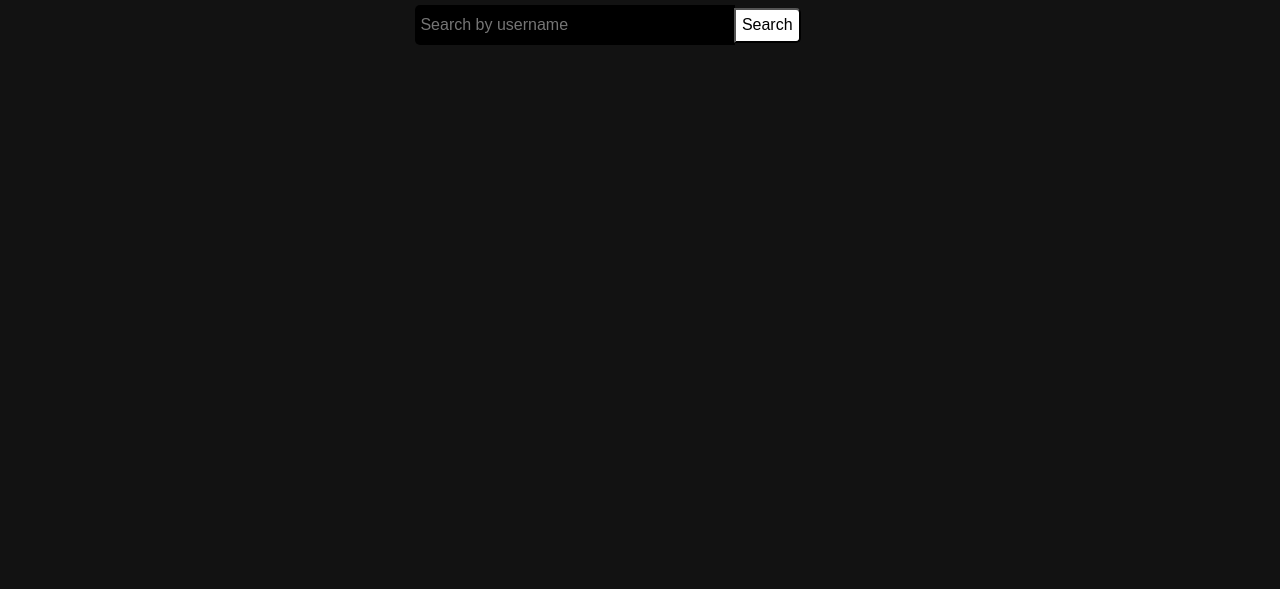
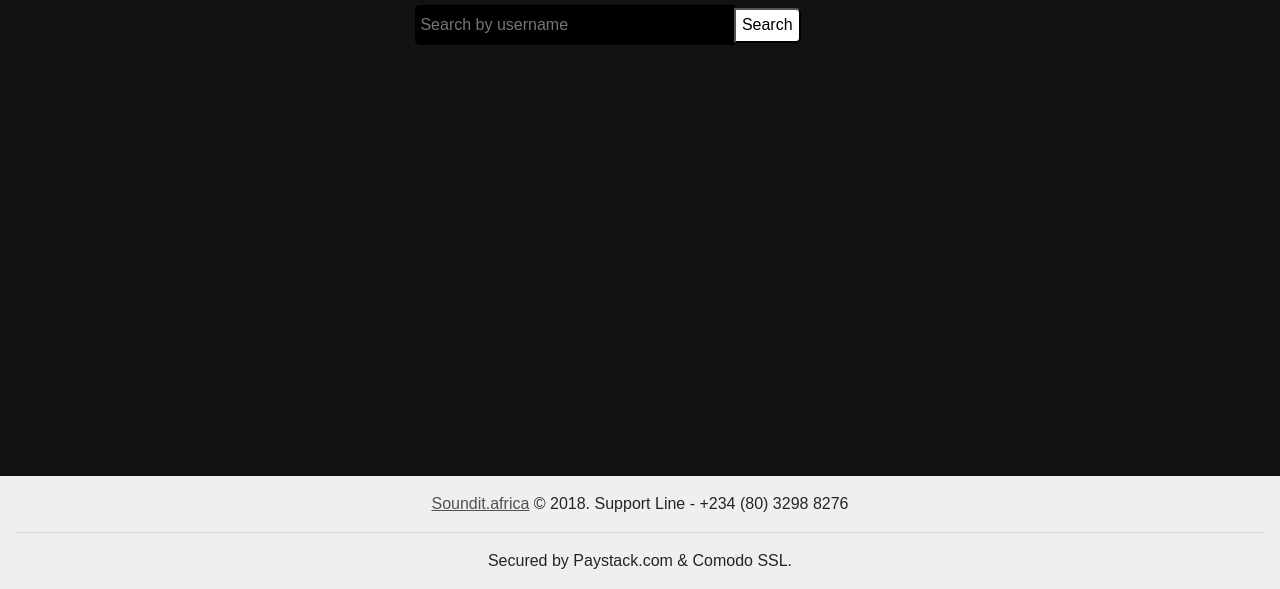
Before and after one commit to jihdeh/lite-fend, a plain HTML site: page index.html in a window 1280 px wide. Shown: the part 211-800 px from the top of the page. Drawn offline with nearby package versions, Linux system fonts and the light colour scheme; a web font is replaced by a local one.

Commit message:
Add footer

```diff
--- a/css/custom.css
+++ b/css/custom.css
@@ -30,6 +30,16 @@ a {
 li:hover {
   text-decoration: underline;
   cursor: pointer;
+}
+
+.footer {
+  position: absolute;
+  right: 0;
+  bottom: 0;
+  left: 0;
+  padding: 1rem;
+  background-color: #efefef;
+  text-align: center;
 }
 
 .page-container {
--- a/index.html
+++ b/index.html
@@ -87,6 +87,11 @@
         </div>
       </div>
     </div>
+    <footer class="footer">
+      <span><a style="color: #515151; text-decoration: underline;" href="https://www.soundit.africa" target="_blank">Soundit.africa</a> &copy; 2018. Support Line - <span>+234 (80) 3298 8276</span></span>
+      <hr />
+      <span>Secured by Paystack.com & Comodo SSL.</span>
+    </footer>
 
     <!-- scripts -->
     <script src="https://code.jquery.com/jquery-3.3.1.min.js" integrity="sha384-tsQFqpEReu7ZLhBV2VZlAu7zcOV+rXbYlF2cqB8txI/8aZajjp4Bqd+V6D5IgvKT" crossorigin="anonymous"></script>
```
Also changed, not shown: images/logo.png (added), images/secured/cards.png (added), images/secured/comodo_secure_seal_100x85_transp.png (added), images/secured/comodo_secure_seal_113x59_transp.png (added), images/secured/comodo_secure_seal_76x26_transp.png (added), images/social/facebook.png (added), images/social/instagram.png (added), images/social/snapchat.png (added), images/social/twitter.png (added), images/social/youtube.png (added).
